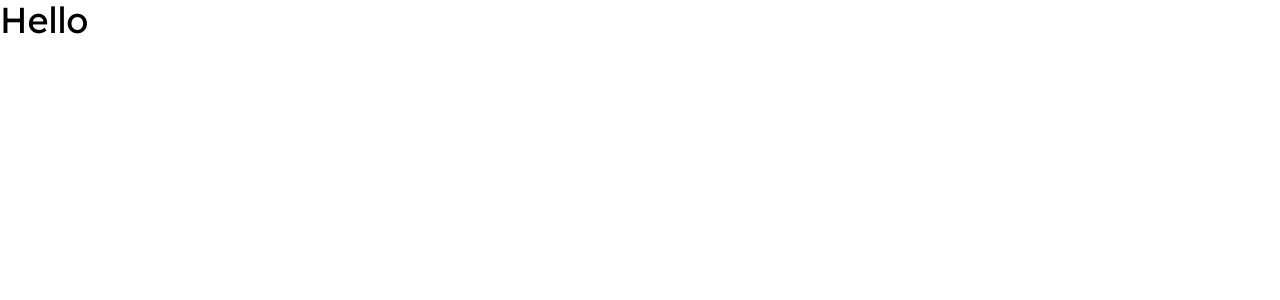
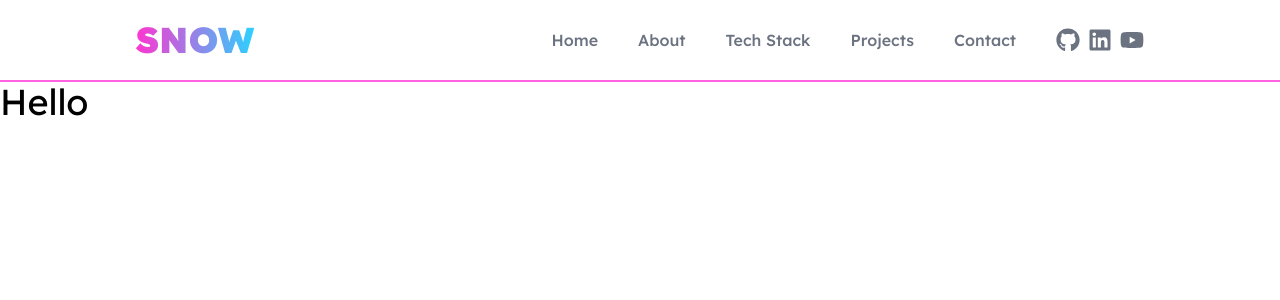
Before and after one commit to tushar-454/nextjs-portfolio, a Next.js app: page / in a window 1280 px wide. Shown: the top 300 px of the page. Built offline with nearby package versions, Linux system fonts and the light colour scheme.

Commit message:
Add Logo , nav component to the  header component with mobile responsive

```diff
--- a/src/app/layout.tsx
+++ b/src/app/layout.tsx
@@ -1,3 +1,4 @@
+import Header from '@/components/shared/header/Header';
 import type { Metadata } from 'next';
 import { Lexend } from 'next/font/google';
 import './globals.css';
@@ -16,7 +17,10 @@ export default function RootLayout({
 }>) {
   return (
     <html lang='en'>
-      <body className={lexend.className}>{children}</body>
+      <body className={lexend.className}>
+        <Header />
+        {children}
+      </body>
     </html>
   );
 }
--- /dev/null
+++ b/src/components/shared/Container.tsx
@@ -0,0 +1,19 @@
+import React, { CSSProperties, ReactNode } from 'react';
+
+interface ContainerProps {
+  children: ReactNode;
+  styles?: CSSProperties;
+}
+
+const Container: React.FC<ContainerProps> = ({ children, styles = {} }) => {
+  return (
+    <div
+      className='mx-auto w-full px-2 lg:w-11/12 xl:w-4/5 2xl:w-3/5'
+      style={styles}
+    >
+      {children}
+    </div>
+  );
+};
+
+export default Container;
--- /dev/null
+++ b/src/components/shared/header/Header.tsx
@@ -0,0 +1,20 @@
+import Container from '../Container';
+import Logo from './Logo';
+import Nav from './Nav';
+
+const Header = () => {
+  return (
+    <header className='border-b-2 border-picton-pink-400'>
+      <Container>
+        <div className='flex items-center justify-between py-5'>
+          {/* logo  */}
+          <Logo />
+          {/* nav */}
+          <Nav />
+        </div>
+      </Container>
+    </header>
+  );
+};
+
+export default Header;
--- /dev/null
+++ b/src/components/shared/header/Logo.tsx
@@ -0,0 +1,16 @@
+import Link from 'next/link';
+
+const Logo = () => {
+  return (
+    <div>
+      <Link
+        href='/'
+        className='bg-gradient-to-l from-picton-blue-400 to-picton-pink-500 bg-clip-text text-4xl font-black text-transparent '
+      >
+        SNOW
+      </Link>
+    </div>
+  );
+};
+
+export default Logo;
--- /dev/null
+++ b/src/components/shared/header/Nav.tsx
@@ -0,0 +1,81 @@
+'use client';
+import Link from 'next/link';
+import { FC, useState } from 'react';
+import { FaGithub, FaLinkedin, FaYoutube } from 'react-icons/fa';
+import { MdArrowDropDown } from 'react-icons/md';
+
+interface NavProps {}
+
+const Nav: FC<NavProps> = () => {
+  const [isMenuOpen, setIsMenuOpen] = useState<boolean>(false);
+  return (
+    <div className='flex items-center justify-center gap-10'>
+      <nav
+        className={`absolute left-0 top-[82px] w-full origin-top scale-y-0 transition-all md:static md:w-auto md:scale-y-100 ${isMenuOpen ? 'scale-y-100' : 'scale-y-0'}`}
+      >
+        <ul className='flex flex-col gap-5 bg-gray-100 p-4 md:flex-row md:gap-10 md:bg-transparent md:p-0'>
+          <li>
+            <Link
+              href='/'
+              className='font-medium text-gray-500 transition-all hover:text-black'
+            >
+              Home
+            </Link>
+          </li>
+          <li>
+            <Link
+              href='/about'
+              className='font-medium text-gray-500 transition-all hover:text-black'
+            >
+              About
+            </Link>
+          </li>
+          <li>
+            <Link
+              href='/tech-stack'
+              className='font-medium text-gray-500 transition-all hover:text-black'
+            >
+              Tech Stack
+            </Link>
+          </li>
+          <li>
+            <Link
+              href='/projects'
+              className='font-medium text-gray-500 transition-all hover:text-black'
+            >
+              Projects
+            </Link>
+          </li>
+          <li>
+            <Link
+              href='/contact'
+              className='font-medium text-gray-500 transition-all hover:text-black'
+            >
+              Contact
+            </Link>
+          </li>
+        </ul>
+      </nav>
+      <div className='flex items-center justify-center gap-2'>
+        <MdArrowDropDown
+          onClick={() => setIsMenuOpen(!isMenuOpen)}
+          className={`block text-5xl text-gray-400 transition-all md:hidden ${isMenuOpen ? 'rotate-180' : 'rotate-0'}`}
+        />
+
+        <span className='flex items-center gap-2'>
+          <Link href='#'>
+            <FaGithub className='text-2xl text-gray-500 transition-all hover:text-black' />
+          </Link>
+          <Link href='#'>
+            <FaLinkedin className='text-2xl text-gray-500 transition-all hover:text-black' />
+          </Link>
+          <Link href='#'>
+            <FaYoutube className='text-2xl text-gray-500 transition-all hover:text-black' />
+          </Link>
+        </span>
+      </div>
+    </div>
+  );
+};
+
+export default Nav;
--- a/tailwind.config.ts
+++ b/tailwind.config.ts
@@ -7,7 +7,36 @@ const config: Config = {
     './src/app/**/*.{js,ts,jsx,tsx,mdx}',
   ],
   theme: {
-    extend: {},
+    extend: {
+      colors: {
+        'picton-blue': {
+          '50': '#effaff',
+          '100': '#def4ff',
+          '200': '#b6ecff',
+          '300': '#75e0ff',
+          '400': '#2cd1ff',
+          '500': '#00c0fd',
+          '600': '#0097d4',
+          '700': '#0078ab',
+          '800': '#00658d',
+          '900': '#065474',
+          '950': '#04354d',
+        },
+        'picton-pink': {
+          '50': '#fef1fc',
+          '100': '#fee5fa',
+          '200': '#ffcaf7',
+          '300': '#ff9fef',
+          '400': '#ff63e2',
+          '500': '#ff35d0',
+          '600': '#e70faa',
+          '700': '#d10592',
+          '800': '#ac0877',
+          '900': '#8f0c65',
+          '950': '#58003a',
+        },
+      },
+    },
   },
   plugins: [],
 };
```
Also changed, not shown: package.json (+5 -4 lines), 1 other file (tests, documents, lock files or other folders).
